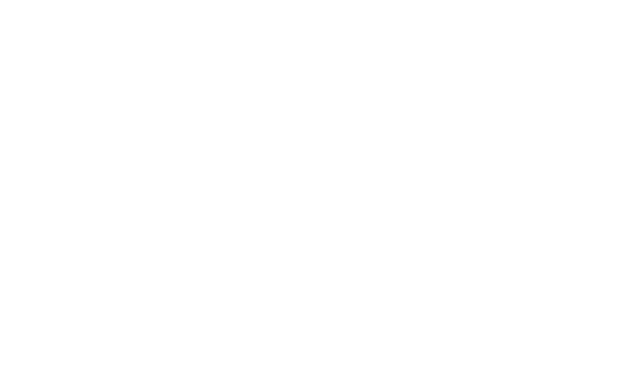
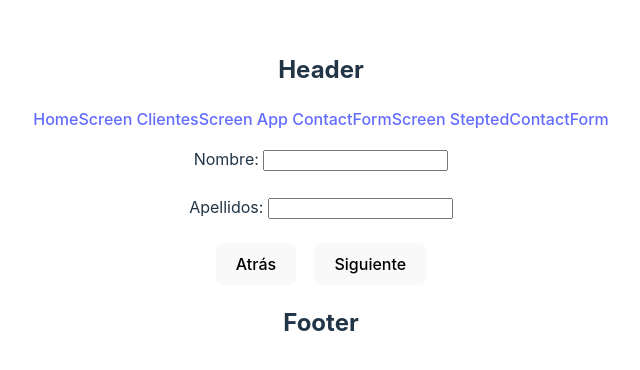
Before and after one commit to salvarez96/modulo5-diplomado-u-catalunya-react, a React (Vite) app: page /contacto-step in a window 1280 px wide. Before the commit this address had no page. Shown: the part 204-574 px from the top of the page, without its empty margins (319-959 px from the left). Built offline with nearby package versions, Linux system fonts and the light colour scheme.

Commit message:
Add new SteptedContactForm component to practice parent/child relationships

```diff
--- a/src/App.jsx
+++ b/src/App.jsx
@@ -4,6 +4,7 @@
 import ClientesScreen from './screens/clientes/ClientesScreen'
 import DefaultLayout from './layout/default/DefaultLayout'
 import ContactFormScreen from './screens/contacto/ContactFormScreen'
+import SteptedContactForm from './screens/contacto/SteptedContactForm'
 
 function App() {
 
@@ -15,6 +16,7 @@
           <Route path='/home' element={<HomeScreen />} />
           <Route path='/clientes' element={<ClientesScreen />} />
           <Route path='/contacto' element={<ContactFormScreen />} />
+          <Route path='/contacto-step' element={<SteptedContactForm />} />
         </Route>
       </Routes>
     </>
--- a/src/components/header/Header.jsx
+++ b/src/components/header/Header.jsx
@@ -10,6 +10,7 @@
           <Link to='/clientes'>ClientesScreen  </Link>
           <Link to='/'>App  </Link>
           <Link to='/contacto'>ContactFormScreen  </Link>
+          <Link to='/contacto-step'>SteptedContactForm  </Link>
         </ul>
       </nav>
     </div>
--- /dev/null
+++ b/src/screens/contacto/SteptedContactForm.jsx
@@ -0,0 +1,29 @@
+import { useState } from "react"
+import Step1 from "./components/steps/Step1"
+import Step2 from "./components/steps/Step2"
+import Step3 from "./components/steps/Step3"
+import Button from "./components/Button"
+
+function SteptedContactForm() {
+
+  const [step, setStep] = useState(1)
+
+  return (
+    <>
+      { step === 1 && <Step1 /> }
+      { step === 2 && <Step2 /> }
+      { step === 3 && <Step3 /> }
+      { step === 4 &&
+        <>
+          <Step1 />
+          <Step2 />
+          <Step3 />
+        </>
+      }
+      <br />
+      <Button step={step} setStep={setStep} />
+    </>
+  )
+}
+
+export default SteptedContactForm
--- /dev/null
+++ b/src/screens/contacto/components/Button.jsx
@@ -0,0 +1,20 @@
+function Button({step, setStep}) {
+
+  const handleBack = () => {
+    step > 1 ? setStep(step - 1) : ''
+  }
+
+  const handleNext = () => {
+    step < 4 ? setStep(step + 1) : ''
+  }
+
+  return (
+    <>
+      <button type="button" onClick={handleBack} style={{marginRight: '18px'}}>Atrás</button>
+      <button type="button" onClick={handleNext}>Siguiente</button>
+    </>
+  )
+}
+
+
+export default Button
--- /dev/null
+++ b/src/screens/contacto/components/steps/Step1.jsx
@@ -0,0 +1,30 @@
+import { useFormik } from "formik"
+
+function Step1() {
+
+  const formik = useFormik({
+    initialValues: {
+      nombres: '',
+      apellidos: ''
+    },
+    onSubmit: (values) => {
+      console.log('Mostrando resultados: ', values);
+    }
+  })
+
+  return (
+    <div>
+      <div>
+        <label htmlFor="nombre">Nombre: </label>
+        <input type="text" name="nombre" id="nombre" defaultValue={formik.initialValues.nombres} onBlur={formik.handleBlur} />
+      </div>
+      <br />
+      <div>
+        <label htmlFor="apellidos">Apellidos: </label>
+        <input type="text" name="apellidos" id="apellidos" defaultValue={formik.initialValues.apellidos} onBlur={formik.handleBlur} />
+      </div>
+    </div>
+  )
+}
+
+export default Step1
--- /dev/null
+++ b/src/screens/contacto/components/steps/Step2.jsx
@@ -0,0 +1,30 @@
+import { useFormik } from "formik"
+
+function Step2() {
+
+  const formik = useFormik({
+    initialValues: {
+      correo: '',
+      telefono: ''
+    },
+    onSubmit: (values) => {
+      console.log('Mostrando resultados: ', values);
+    }
+  })
+
+  return (
+    <div>
+      <div>
+        <label htmlFor="correo">Correo: </label>
+        <input type="text" name="correo" id="correo" defaultValue={formik.initialValues.correo} onBlur={formik.handleBlur} />
+      </div>
+      <br />
+      <div>
+        <label htmlFor="telefono">Telefono: </label>
+        <input type="text" name="telefono" id="telefono" defaultValue={formik.initialValues.telefono} onBlur={formik.handleBlur} />
+      </div>
+    </div>
+  )
+}
+
+export default Step2
--- /dev/null
+++ b/src/screens/contacto/components/steps/Step3.jsx
@@ -0,0 +1,30 @@
+import { useFormik } from "formik"
+
+function Step3() {
+
+  const formik = useFormik({
+    initialValues: {
+      direccion: '',
+      celular: ''
+    },
+    onSubmit: (values) => {
+      console.log('Mostrando resultados: ', values);
+    }
+  })
+
+  return (
+    <div>
+      <div>
+        <label htmlFor="direccion">Dirección: </label>
+        <input type="text" name="direccion" id="direccion" defaultValue={formik.initialValues.direccion} onBlur={formik.handleBlur} />
+      </div>
+      <br />
+      <div>
+        <label htmlFor="celular">Celular: </label>
+        <input type="text" name="celular" id="celular" defaultValue={formik.initialValues.celular} onBlur={formik.handleBlur} />
+      </div>
+    </div>
+  )
+}
+
+export default Step3
```
